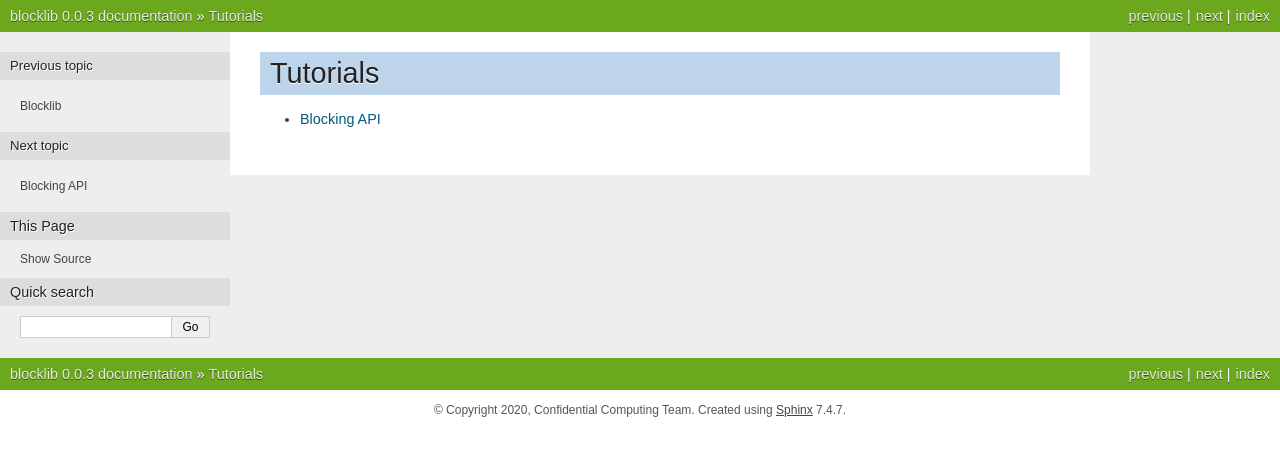
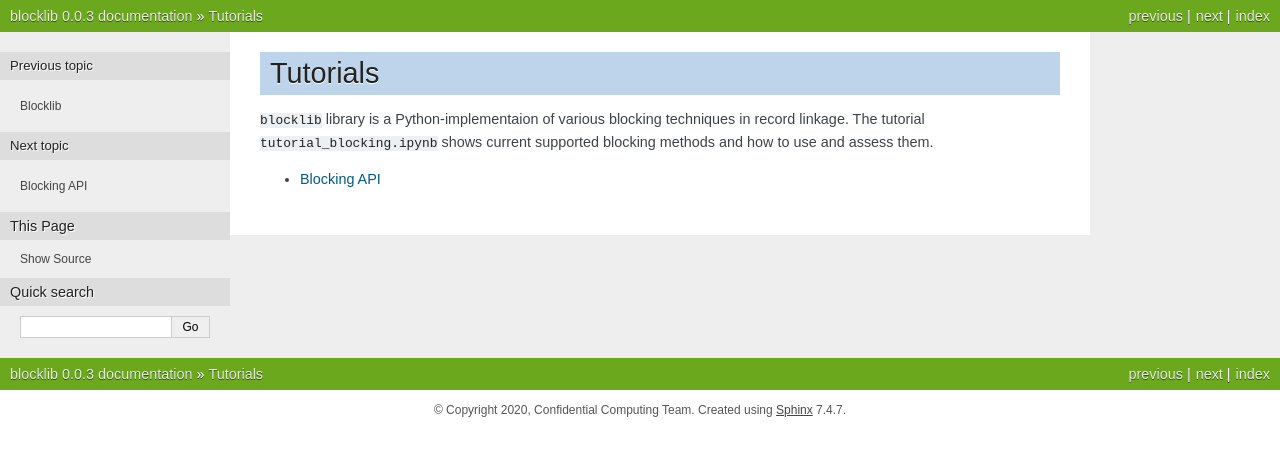
Before and after one commit to data61/blocklib, a Sphinx documentation site: the page built from docs/tutorial/index.rst, in a window 1280 px wide. Shown: the top 456 px of the page. Built offline with Sphinx 7.4.7, drawn with Linux system fonts in a browser that asks for light colours; formulas are drawn with MathJax 3; the version number is read from the project's files by our own code.

Commit message:
Add explanation to tutorial index

```diff
--- a/docs/tutorial/index.rst
+++ b/docs/tutorial/index.rst
@@ -1,5 +1,8 @@
 Tutorials
 =========
+
+``blocklib`` library is a Python-implementaion of various blocking techniques in record linkage. The tutorial
+``tutorial_blocking.ipynb`` shows current supported blocking methods and how to use and assess them.
 
 .. toctree::
    :maxdepth: 1
```
